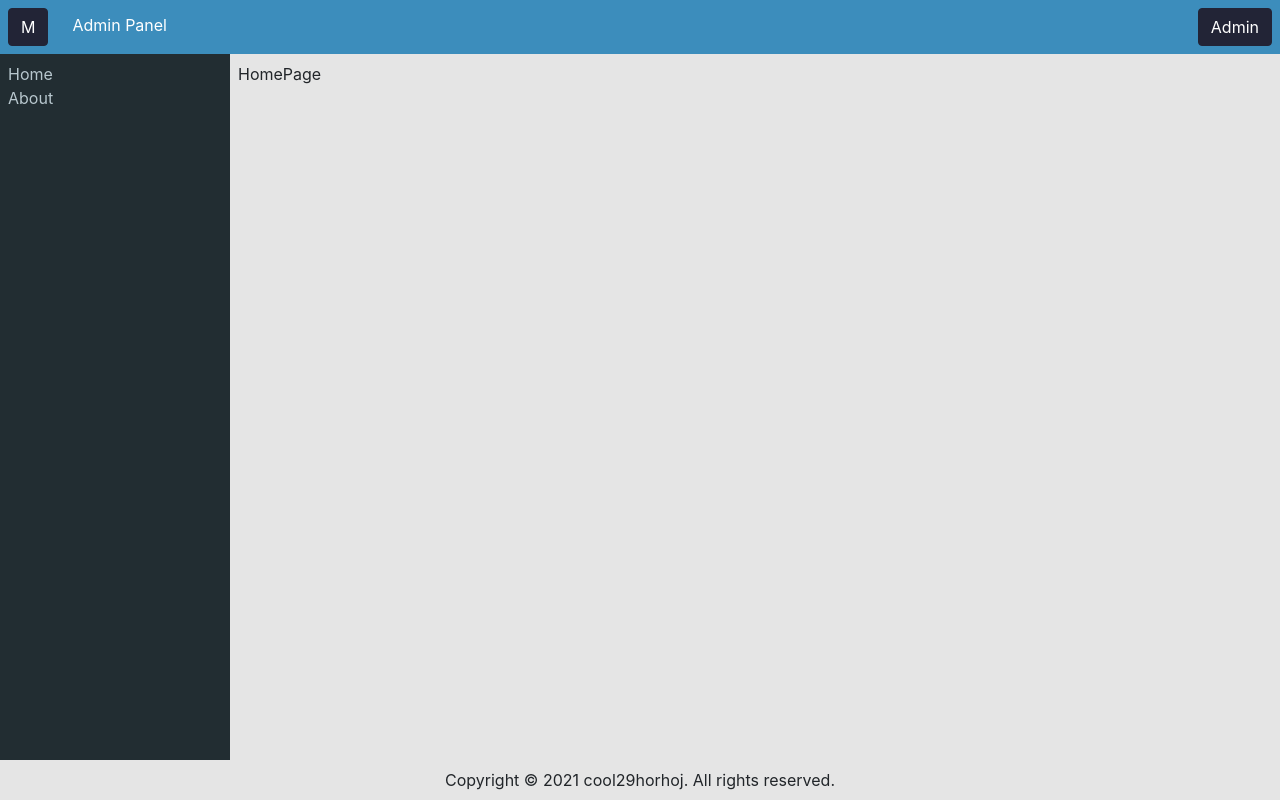
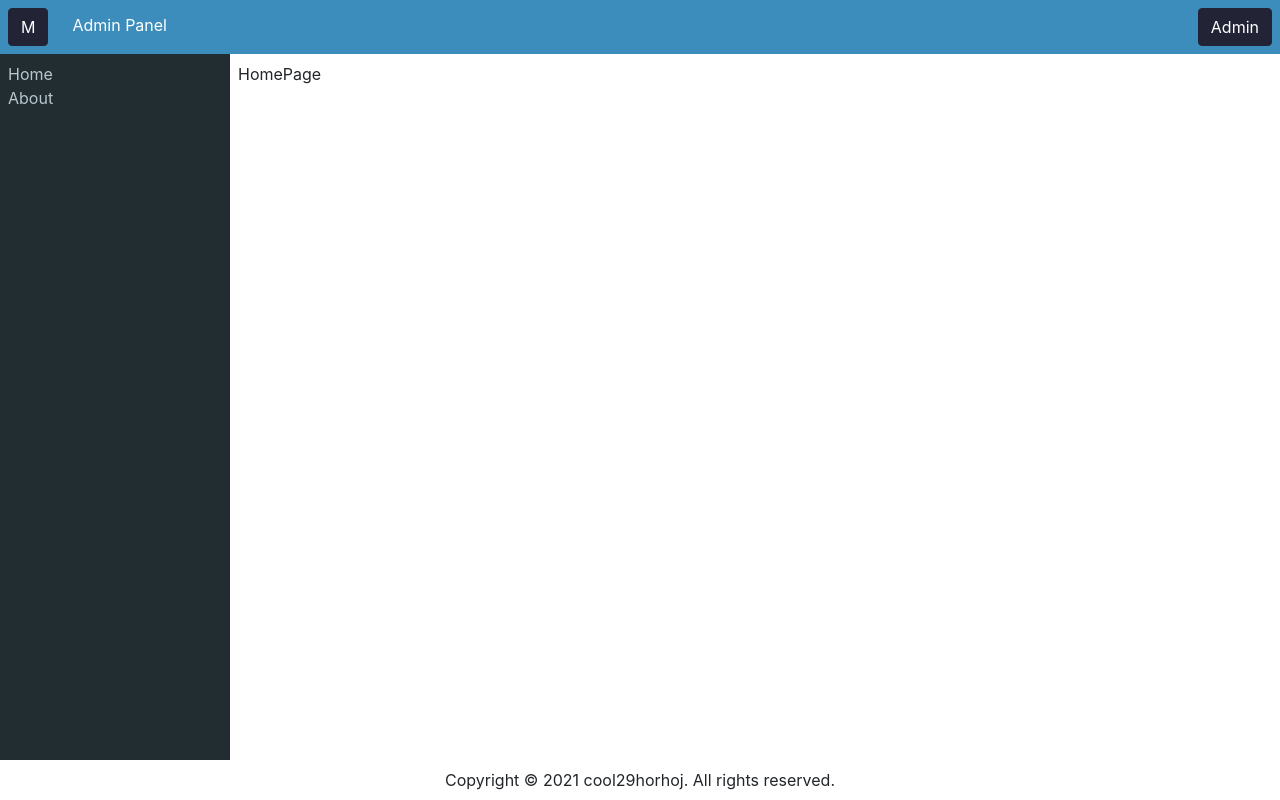
Before and after one commit to horhoj/store-react-front, a React (Create React App) app: page /login in a window 1280 px wide. Both pictures are taken after a click on the button "login". Built offline with nearby package versions, Linux system fonts and the light colour scheme.

Commit message:
set the background color for PrivateLayout

```diff
--- a/src/layouts/PrivateLayout/PrivateLayout.tsx
+++ b/src/layouts/PrivateLayout/PrivateLayout.tsx
@@ -5,7 +5,7 @@ import {PrivateHeader} from "../PrivateHeader";
 
 export const PrivateLayout: React.FC = ({children}): JSX.Element => {
   return (
-    <div className="d-flex flex-grow-1 flex-column">
+    <div className="d-flex flex-grow-1 flex-column bg-white">
       <header className="d-flex">
         <PrivateHeader/>
       </header>
```
